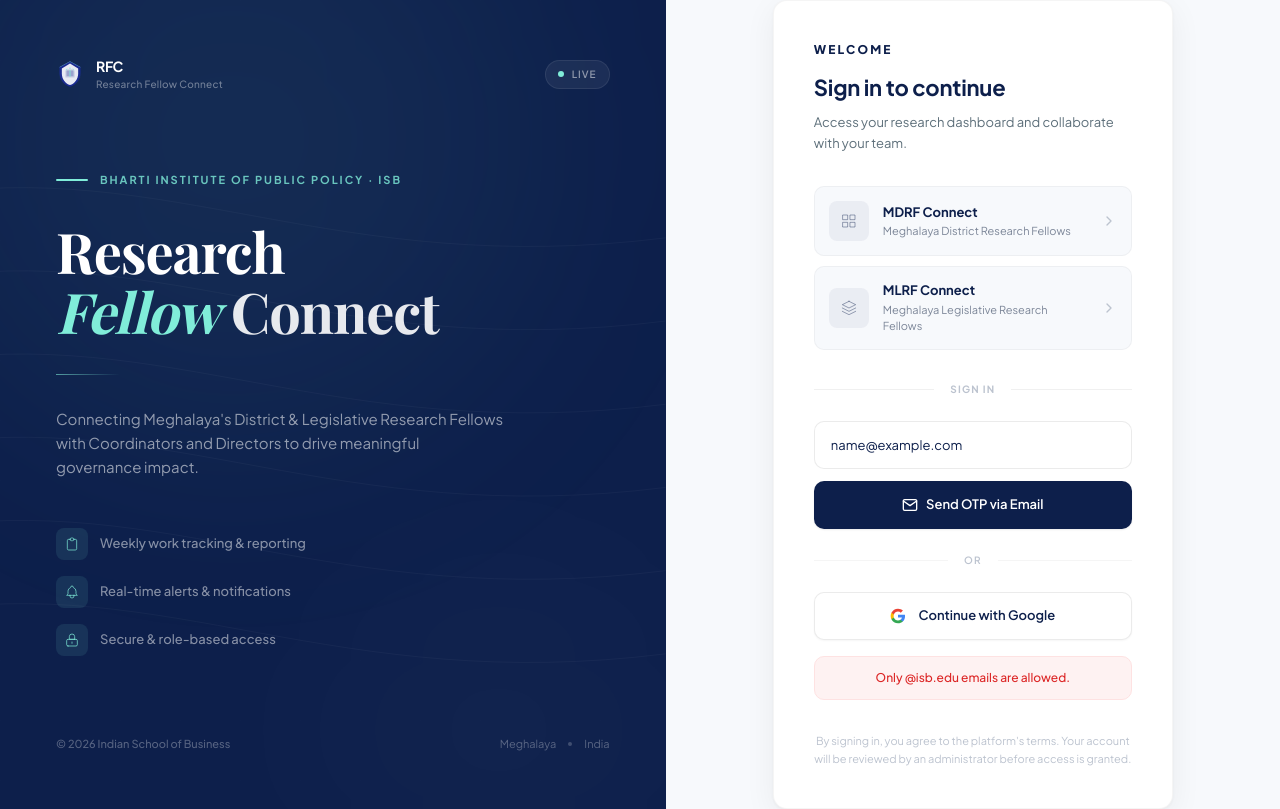
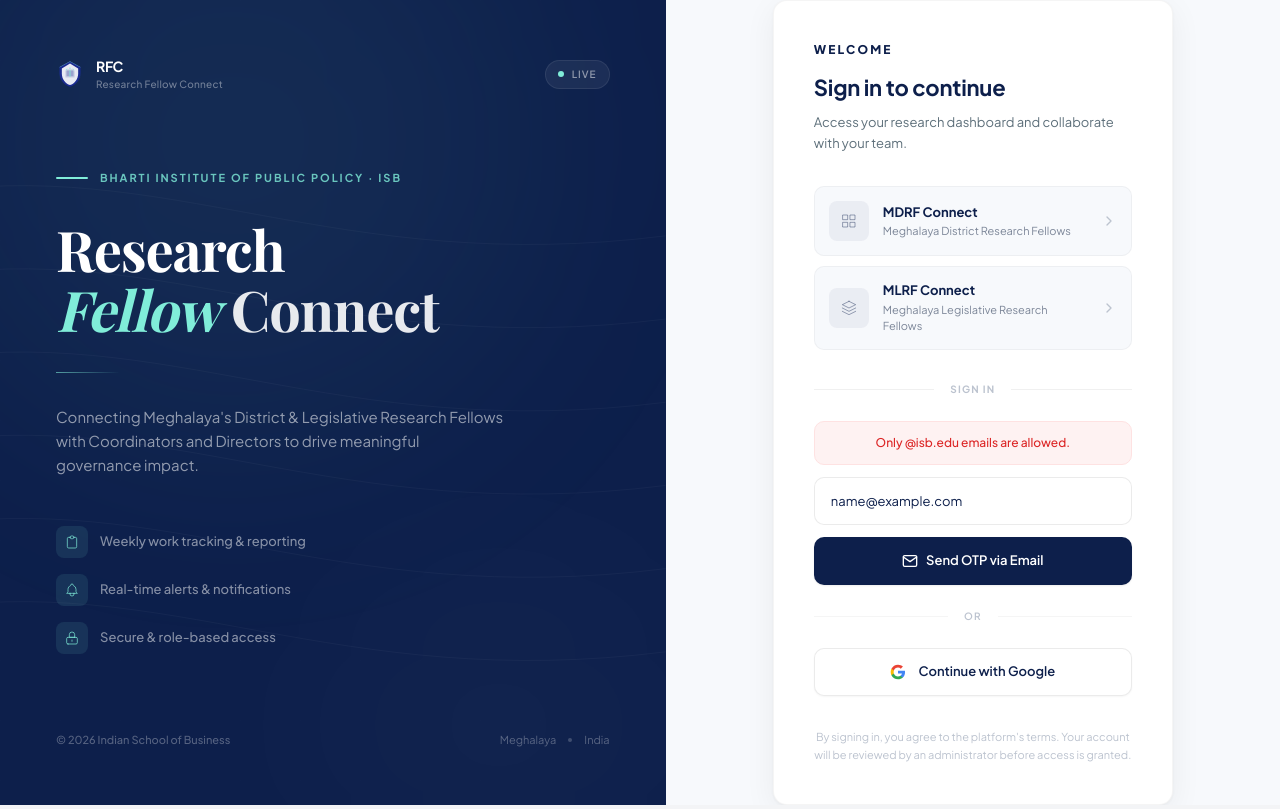
Before and after one commit to ajayc-iima/mdrf-dashboard, a Next.js app: page / in a window 1280 px wide. Both pictures are taken after typing "name@example.com" into the empty fields and a click on the button "Send OTP via Email". Built offline with nearby package versions, Linux system fonts and the light colour scheme; no server answers; a web font is replaced by a local one.

Commit message:
Show error above email input, add junk email note

```diff
--- a/src/app/page.tsx
+++ b/src/app/page.tsx
@@ -260,6 +260,9 @@
                   <p className="text-[12px] text-[#5d6f7a] mt-1 leading-relaxed">
                     We sent a sign-in link to <span className="font-semibold text-[#0d1f4b]">{otpEmail}</span>
                   </p>
+                  <p className="text-[11px] text-amber-600/70 mt-2 leading-relaxed">
+                    Also check your <span className="font-semibold">Junk Email</span> folder if you don&apos;t see it in your inbox.
+                  </p>
                   <button
                     type="button"
                     onClick={() => setOtpSent(false)}
@@ -270,6 +273,11 @@
                 </div>
               ) : (
                 <form onSubmit={handleSendOtp}>
+                  {error && (
+                    <div className="mb-3 rounded-xl bg-red-50 border border-red-100 px-4 py-3 text-[12px] text-red-600 text-center font-medium" style={{ animation: "heroFadeIn 0.3s ease-out" }}>
+                      {error}
+                    </div>
+                  )}
                   <div className="mb-3">
                     <input
                       type="email"
@@ -332,13 +340,6 @@
                 )}
                 <span>{loading === "google" ? "Signing in..." : "Continue with Google"}</span>
               </button>
-
-              {/* Error */}
-              {error && (
-                <div className="mt-4 rounded-xl bg-red-50 border border-red-100 px-4 py-3 text-[12px] text-red-600 text-center font-medium" style={{ animation: "heroFadeIn 0.3s ease-out" }}>
-                  {error}
-                </div>
-              )}
             </div>
 
             {/* Terms */}
```
